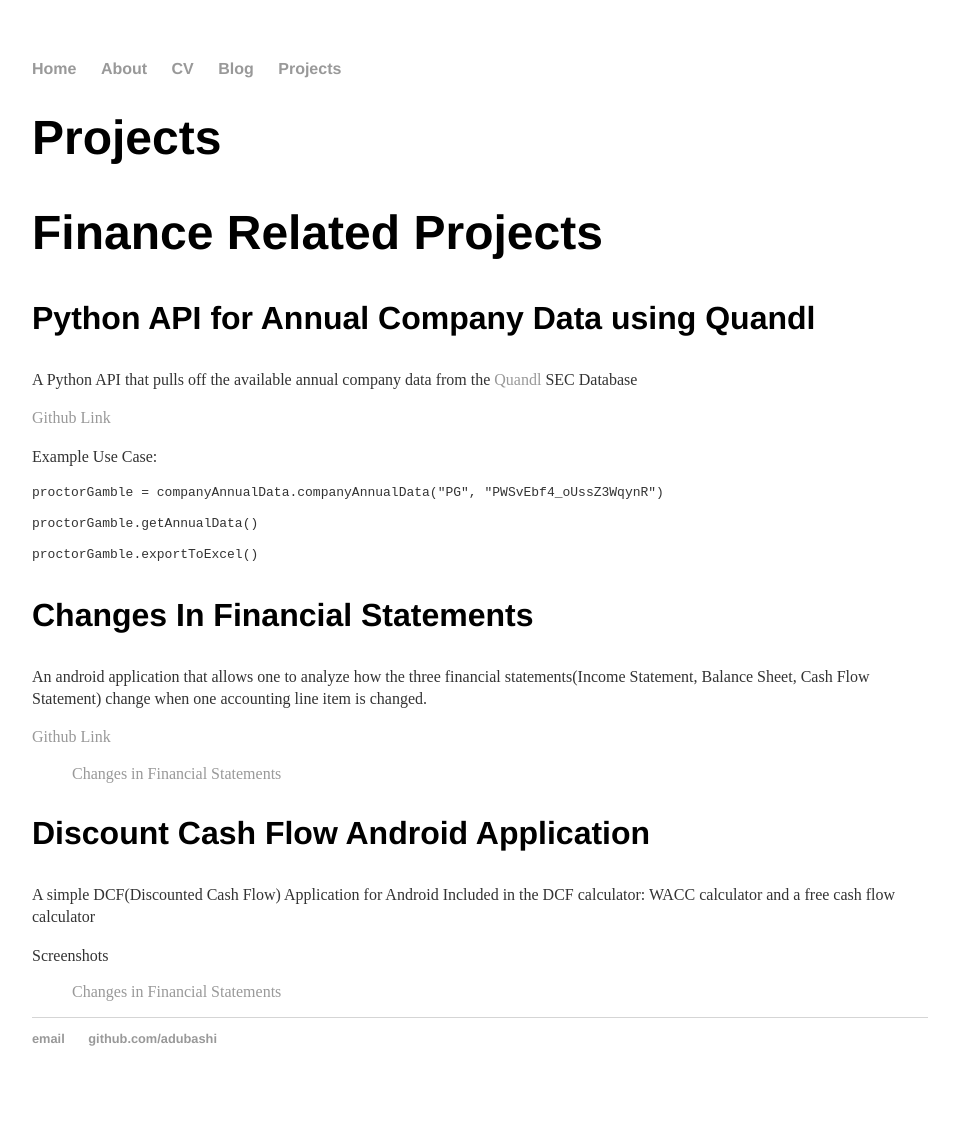
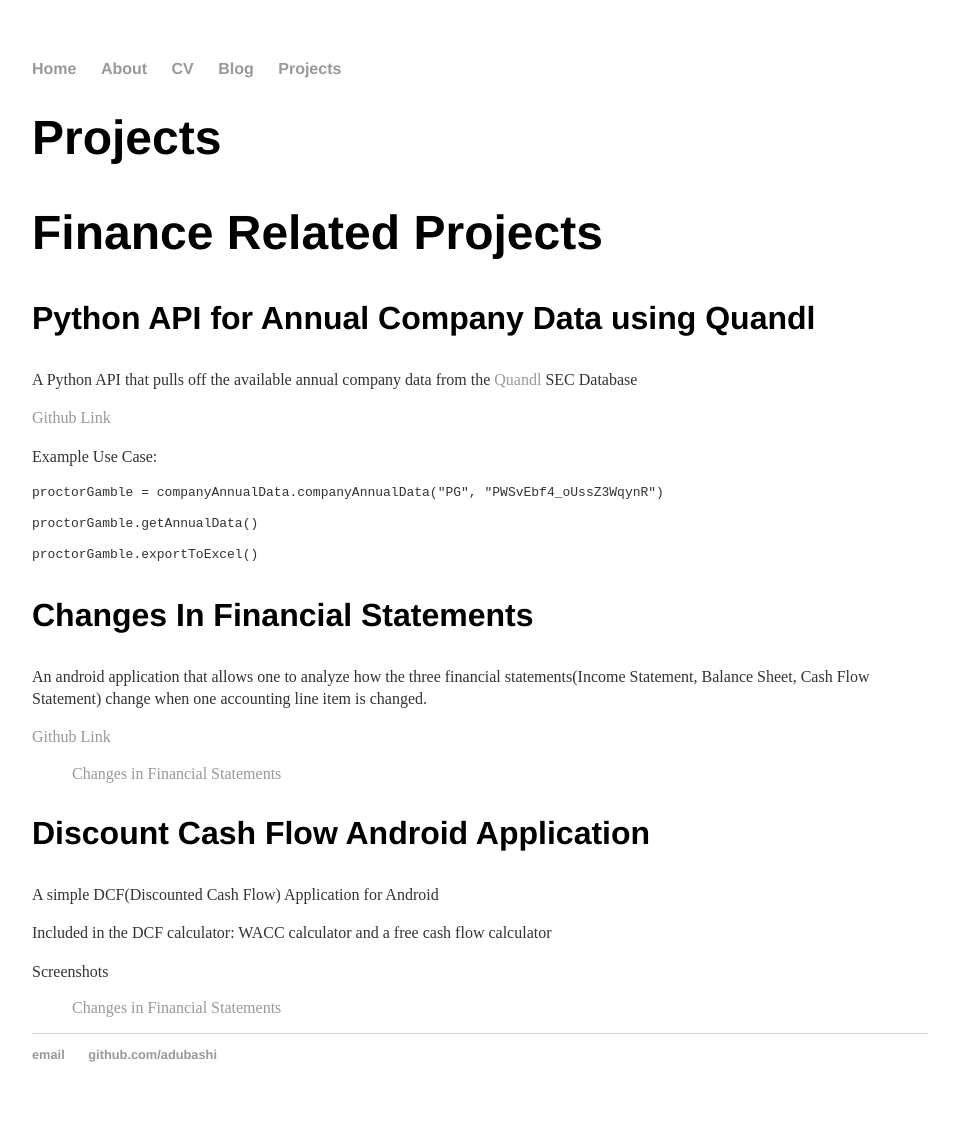
Before and after one commit to adubashi/adubashi.github.io, a Jekyll site: the page built from projects/index.html, in a window 1280 px wide. Shown: the whole page, without its empty margins (160-1119 px from the left). Built offline with Jekyll 4.4.1, drawn with Linux system fonts in a browser that asks for light colours; a script that is not in the unit is left out.

```diff
--- a/projects/index.html
+++ b/projects/index.html
@@ -27,8 +27,8 @@ title: Projects
 
 <div class="dcf">
 <h3>Discount Cash Flow Android Application</h3>
-<p>A simple DCF(Discounted Cash Flow) Application for Android
-Included in the DCF calculator: WACC calculator and a free cash flow calculator</p>
+<p>A simple DCF(Discounted Cash Flow) Application for Android</p>
+<p>Included in the DCF calculator: WACC calculator and a free cash flow calculator</p>
 <p>Screenshots</p>
 <blockquote class="imgur-embed-pub" lang="en" data-id="a/7BSkp"><a href="//imgur.com/a/7BSkp">Changes in Financial Statements</a></blockquote><script async src="//s.imgur.com/min/embed.js" charset="utf-8"></script>
 </div>
```
